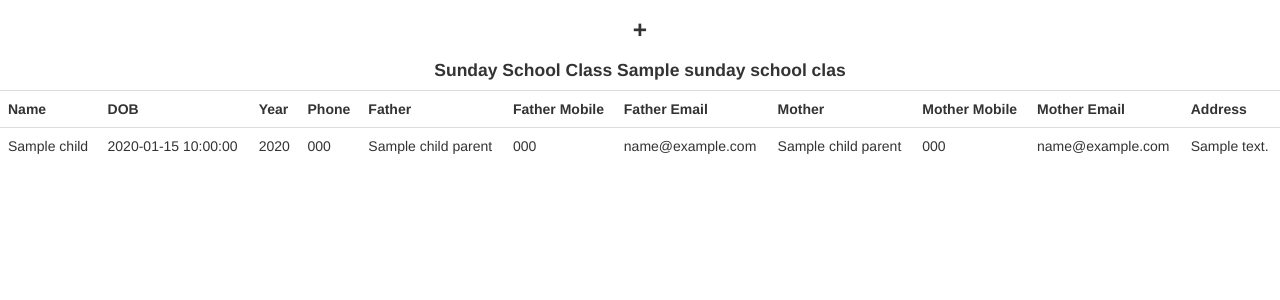
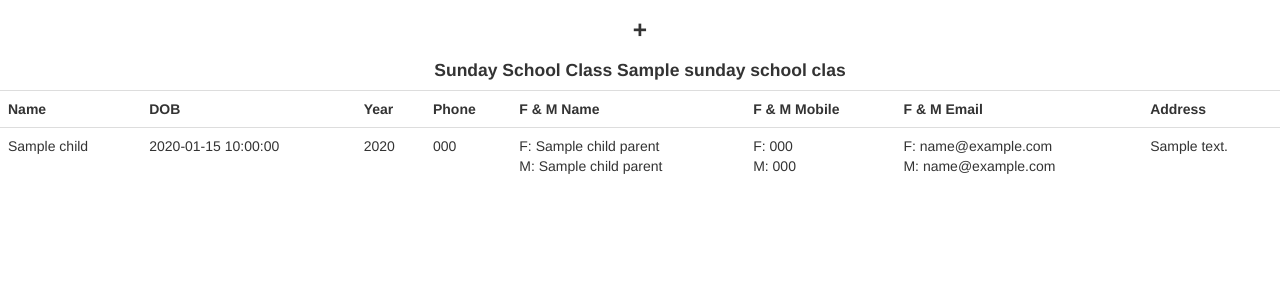
Before and after one commit to medhatgayed/sundayschool, a Python web app: template core/templates/core/class_list.html in a window 1280 px wide. Shown: the top 300 px of the page. Run offline with Jinja, Linux system fonts and the light colour scheme; the template is opened without the code that fills it: most values are stand-ins (such as "Sample title", 1, 10 or a date in 2020); some libraries are stand-ins or nearby versions.

Commit message:
Adjusted class list to be printer friendly.

```diff
--- a/core/templates/core/class_list.html
+++ b/core/templates/core/class_list.html
@@ -2,7 +2,7 @@
 <html>
 <head>
 <title>Class {{ sunday_school_class.name }}</title>
-<link href="{{ STATIC_URL }}core/bootstrap/css/bootstrap.min.css" rel="stylesheet" media="screen">
+<link href="{{ STATIC_URL }}core/bootstrap/css/bootstrap.min.css" rel="stylesheet">
 </head>
 
 <body>
@@ -14,28 +14,22 @@
             <th nowrap>DOB</th>
             <th nowrap>Year</th>
             <th nowrap>Phone</th>
-            <th nowrap>Father</th>
-            <th nowrap>Father Mobile</th>
-            <th nowrap>Father Email</th>
-            <th nowrap>Mother</th>
-            <th nowrap>Mother Mobile</th>
-            <th nowrap>Mother Email</th>
+            <th nowrap>F & M Name</th>
+            <th nowrap>F & M Mobile</th>
+            <th nowrap>F & M Email</th>
             <th nowrap>Address</th>
         </tr>
         {% for child in children %}
             {% with parents=child.child_parents %}
                 <tr>
-                <td nowrap>{{ child.name }}</td>
+                <td>{{ child.name }}</td>
                 <td nowrap>{{ child.dob }}</td>
                 <td nowrap>{{ child.school_year }}</td>
                 <td nowrap>{{ parents.phone }}</td>
-                <td nowrap>{{ parents.father_name }}</td>
-                <td nowrap>{{ parents.father_mobile }}</td>
-                <td nowrap>{{ parents.father_email }}</td>
-                <td nowrap>{{ parents.mother_name }}</td>
-                <td nowrap>{{ parents.mother_mobile }}</td>
-                <td nowrap>{{ parents.mother_email }}</td>
-                <td nowrap>{{ parents.address }}</td>
+                <td>F: {{ parents.father_name }}<br />M: {{ parents.mother_name }}</td>
+                <td nowrap>F: {{ parents.father_mobile }}<br />M: {{ parents.mother_mobile }}</td>
+                <td nowrap>F: {{ parents.father_email }}<br />M: {{ parents.mother_email }}</td>
+                <td>{{ parents.address }}</td>
                 </tr>
             {% endwith %}
         {% endfor %}
```
